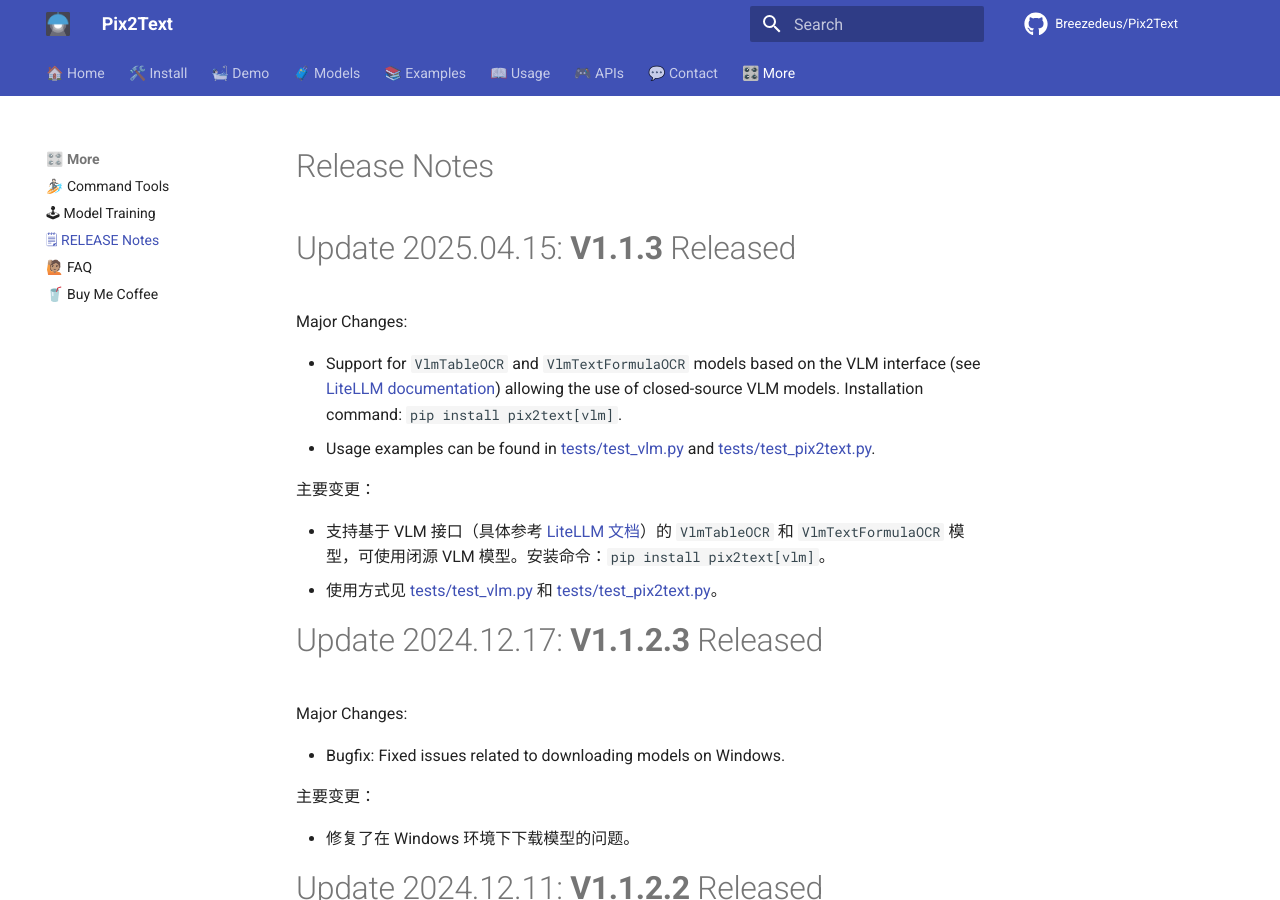
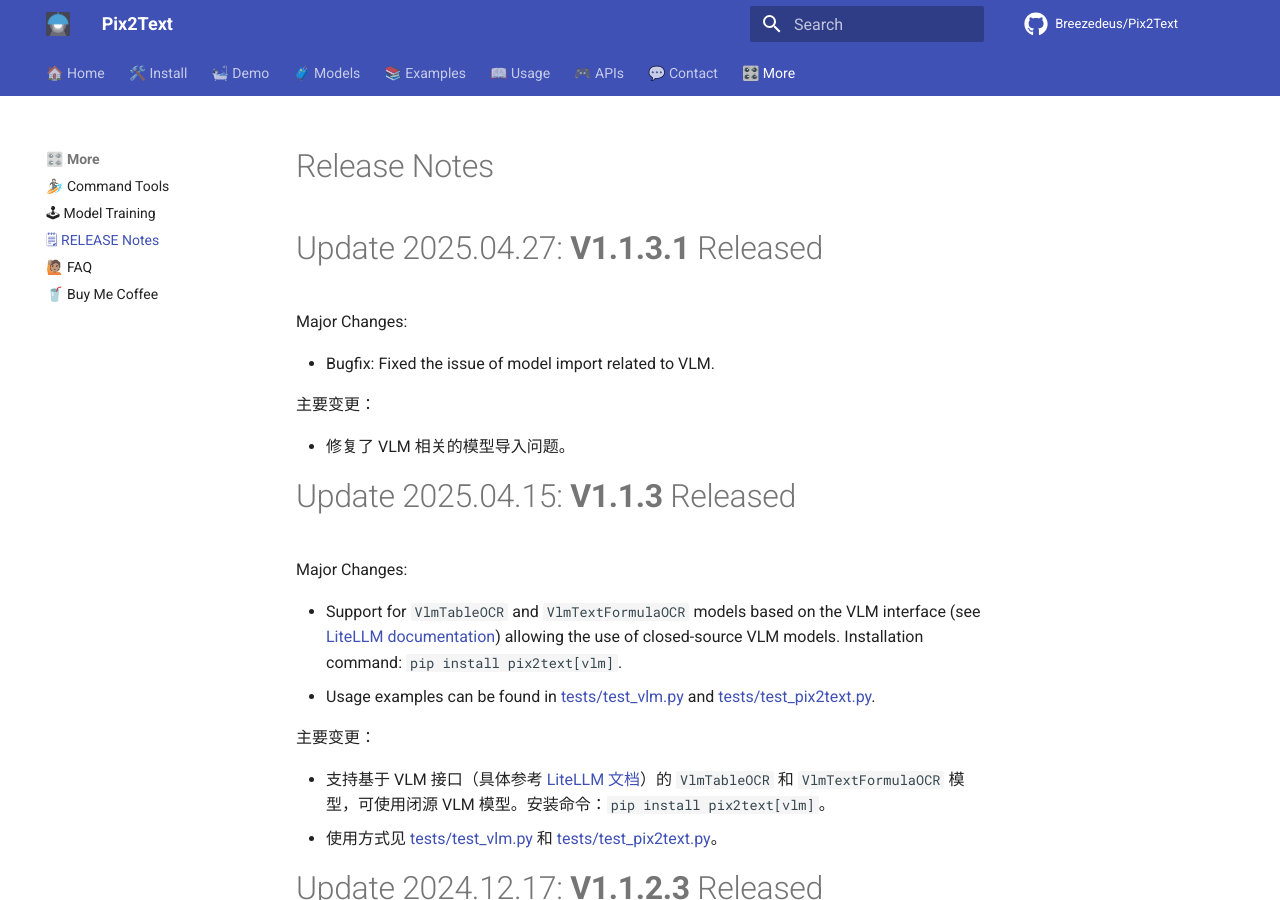
Before and after one commit to breezedeus/Pix2Text, an MkDocs documentation site: the page built from docs/RELEASE.md, in a window 1280 px wide and 900 px high. Built offline with MkDocs 1.6.1 and Material for MkDocs 9.7.7, drawn with Linux system fonts in a browser that asks for light colours; comment, search, counter and statistics services are not loaded.

Commit message:
fix: update release notes and version to 1.1.3.1 for VLM model import fix

```diff
--- a/docs/RELEASE.md
+++ b/docs/RELEASE.md
@@ -1,4 +1,15 @@
 # Release Notes
+
+# Update 2025.04.27: **V1.1.3.1** Released
+
+Major Changes:
+
+- Bugfix: Fixed the issue of model import related to VLM.
+
+主要变更：
+
+- 修复了 VLM 相关的模型导入问题。
+
 
 # Update 2025.04.15: **V1.1.3** Released
 
--- a/pix2text/__version__.py
+++ b/pix2text/__version__.py
@@ -2,4 +2,4 @@
 # [Pix2Text](https://github.com/breezedeus/pix2text): an Open-Source Alternative to Mathpix.
 # Copyright (C) 2022-2025, [Breezedeus](https://www.breezedeus.com).
 
-__version__ = '1.1.3'
+__version__ = '1.1.3.1'
```
